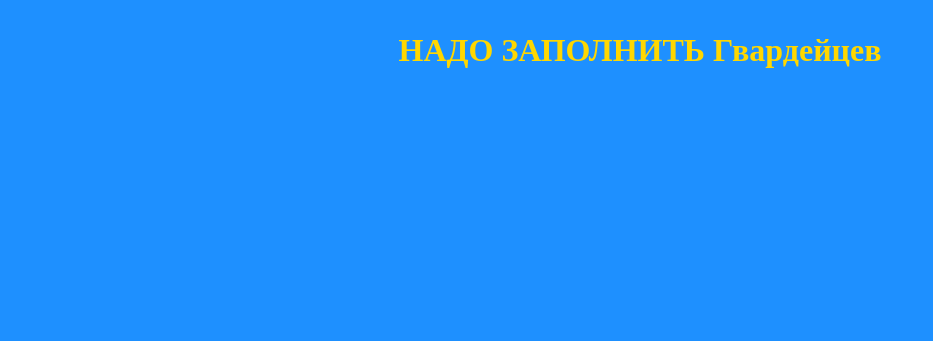
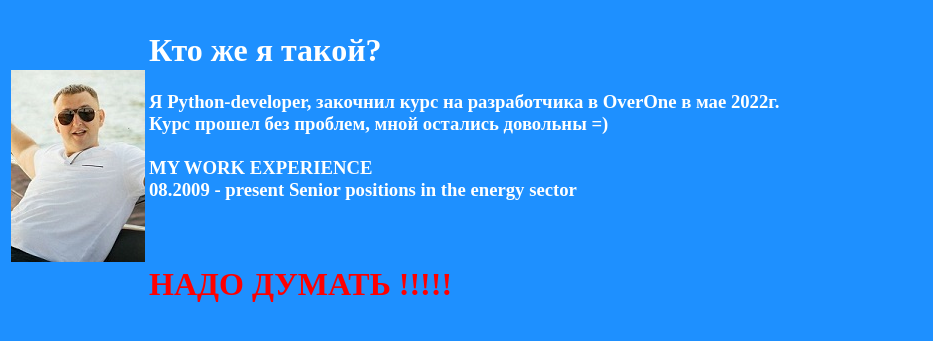
Before and after one commit to agvardeitsev/website, a Django app: page /gvardeitsev in a window 1280 px wide. Shown: the top 341 px of the page, without its empty margins (0-933 px from the left). Run offline with Django 4.2, Linux system fonts and the light colour scheme.

Commit message:
my page start content

```diff
--- a/WEB_Site/website/webfilling/templates/webfilling/gvard.html
+++ b/WEB_Site/website/webfilling/templates/webfilling/gvard.html
@@ -1,11 +1,22 @@
 <!DOCTYPE html>
+{%load static%}
 <html lang="en">
 <head>
     <meta charset="UTF-8">
     <title>Омерзительная Шестерка</title>
 </head>
 <body bgcolor="DodgerBlue">
-<H1 style="color: gold"><p align="center">НАДО ЗАПОЛНИТЬ Гвардейцев</p></H1>
+    <table>
+    <tr>
+    <td class="leftcol"><img class="left" src="{% static 'webfilling/img/gvard.jpg' %}" /></td> <td valign="top">
+    <H1 style="color: white">Кто же я такой? </H1> <H3 style="color: white"> Я Python-developer, закочнил курс на
+        разработчика в OverOne в мае 2022г.<br> Курс прошел без проблем, мной остались довольны =)<br><br> MY WORK EXPERIENCE <br>
+        08.2009 - present       Senior positions in the energy sector<br><br><br> <h1 style="color: Red">НАДО ДУМАТЬ !!!!!</h1>
+
+    </H3>
+    </td>
+    </tr>
+</table>
 
 </body>
 </html>
```
Also changed, not shown: WEB_Site/website/webfilling/static/webfilling/img/gvard_CV.jpg (added).
